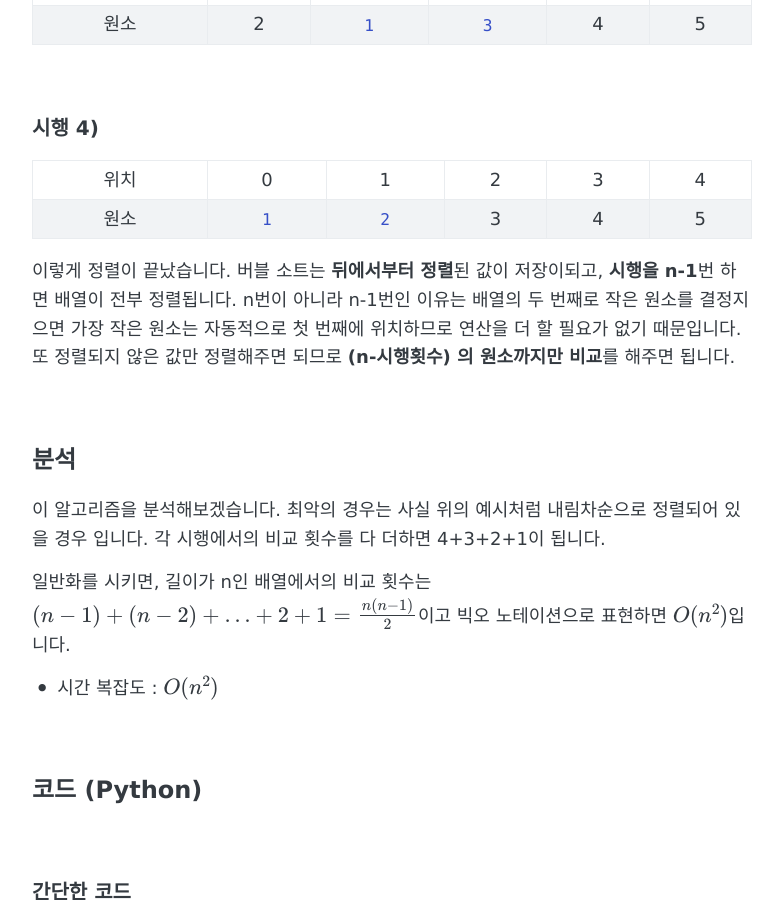
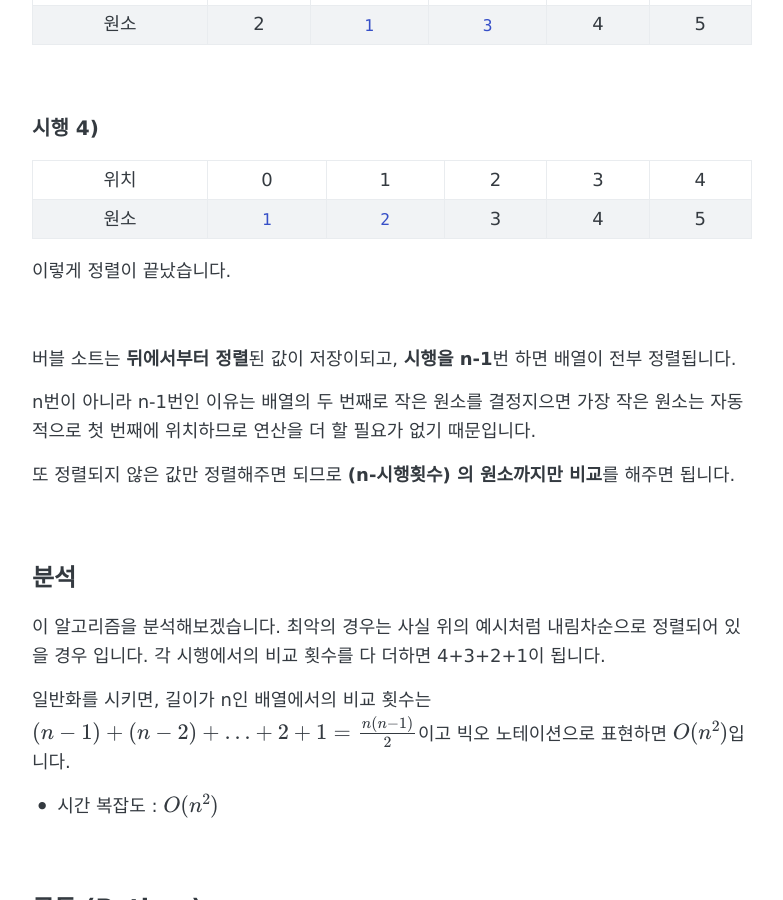
Before and after one commit to Eun0/Eun0.github.io, a Jekyll site: the page built from _posts/2019-04-30-bubble-sort.md, in a window 1280 px wide and 900 px high, scrolled down 2422 px. Shown: the whole window, without its empty margins (248-1031 px from the left). Built offline with Jekyll 4.4.1, drawn with Linux system fonts in a browser that asks for light colours; formulas are drawn with MathJax 3; comment, search, counter and statistics services are not loaded.

Commit message:
Update 2019-04-30-bubble-sort.md

```diff
--- a/_posts/2019-04-30-bubble-sort.md
+++ b/_posts/2019-04-30-bubble-sort.md
@@ -101,8 +101,14 @@ comments: true
 |:----:|:----:|:----:|:----:|:----:|:----:|
 |원소|`1`|`2`|3|4|5|
 
-이렇게 정렬이 끝났습니다. 버블 소트는 **뒤에서부터 정렬**된 값이 저장이되고, **시행을 n-1**번 하면 배열이 전부 정렬됩니다.
+이렇게 정렬이 끝났습니다.
+
+<br>
+
+버블 소트는 **뒤에서부터 정렬**된 값이 저장이되고, **시행을 n-1**번 하면 배열이 전부 정렬됩니다.
+
 n번이 아니라 n-1번인 이유는 배열의 두 번째로 작은 원소를 결정지으면 가장 작은 원소는 자동적으로 첫 번째에 위치하므로 연산을 더 할 필요가 없기 때문입니다.
+
 또 정렬되지 않은 값만 정렬해주면 되므로 **(n-시행횟수) 의 원소까지만 비교**를 해주면 됩니다.
 
 <br>
@@ -208,5 +214,8 @@ B=bubble_sort(B)
 
 시행 3에서 자리 교환이 일어나지 않았으므로 다음 연산을 진행하지 않습니다. 이런 방식으로 연산량을 줄일 수 있습니다.
 
+<br>
+<br>
+<br>
 
 참고 사이트 : https://bowbowbow.tistory.com/10
```
